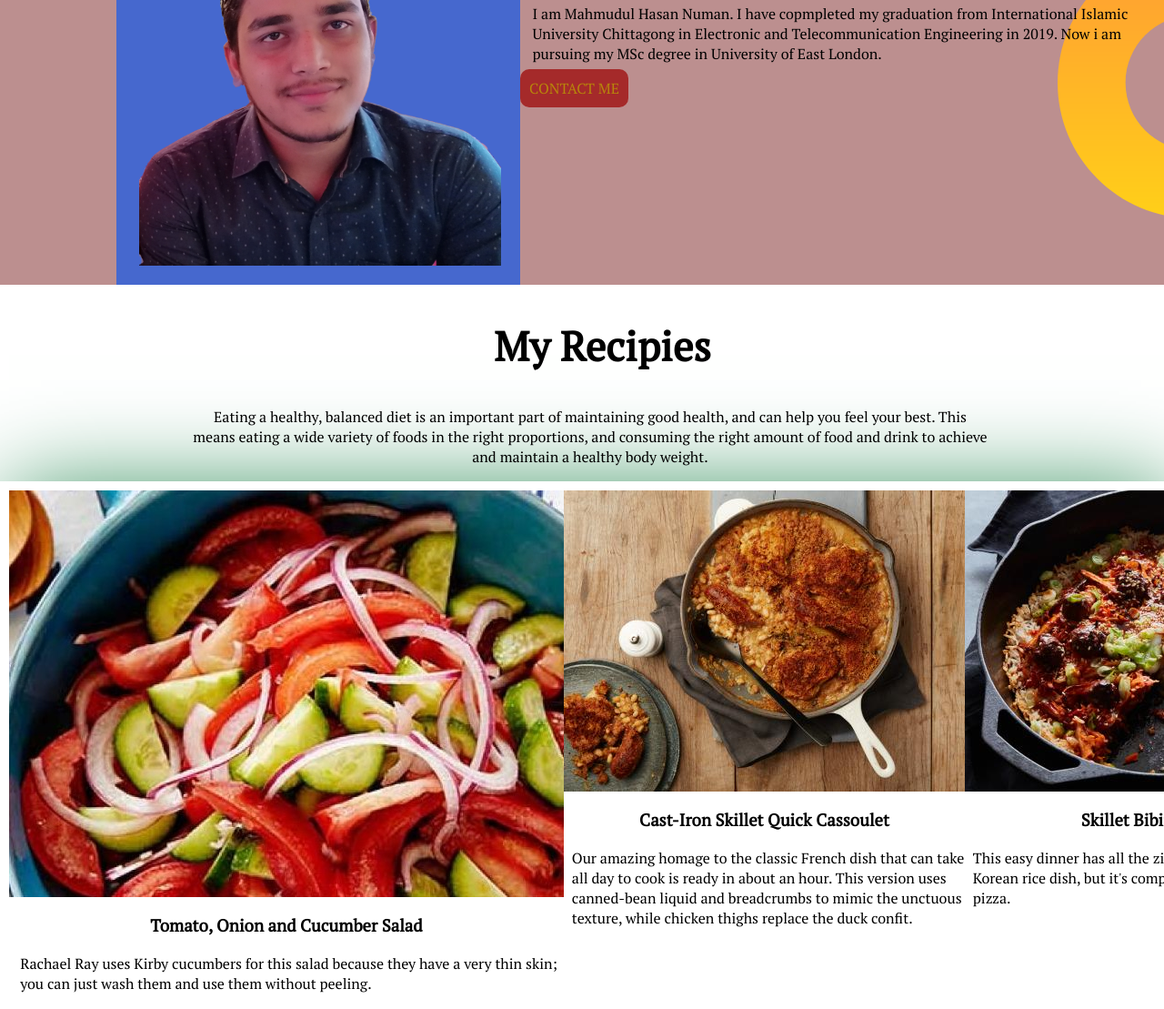
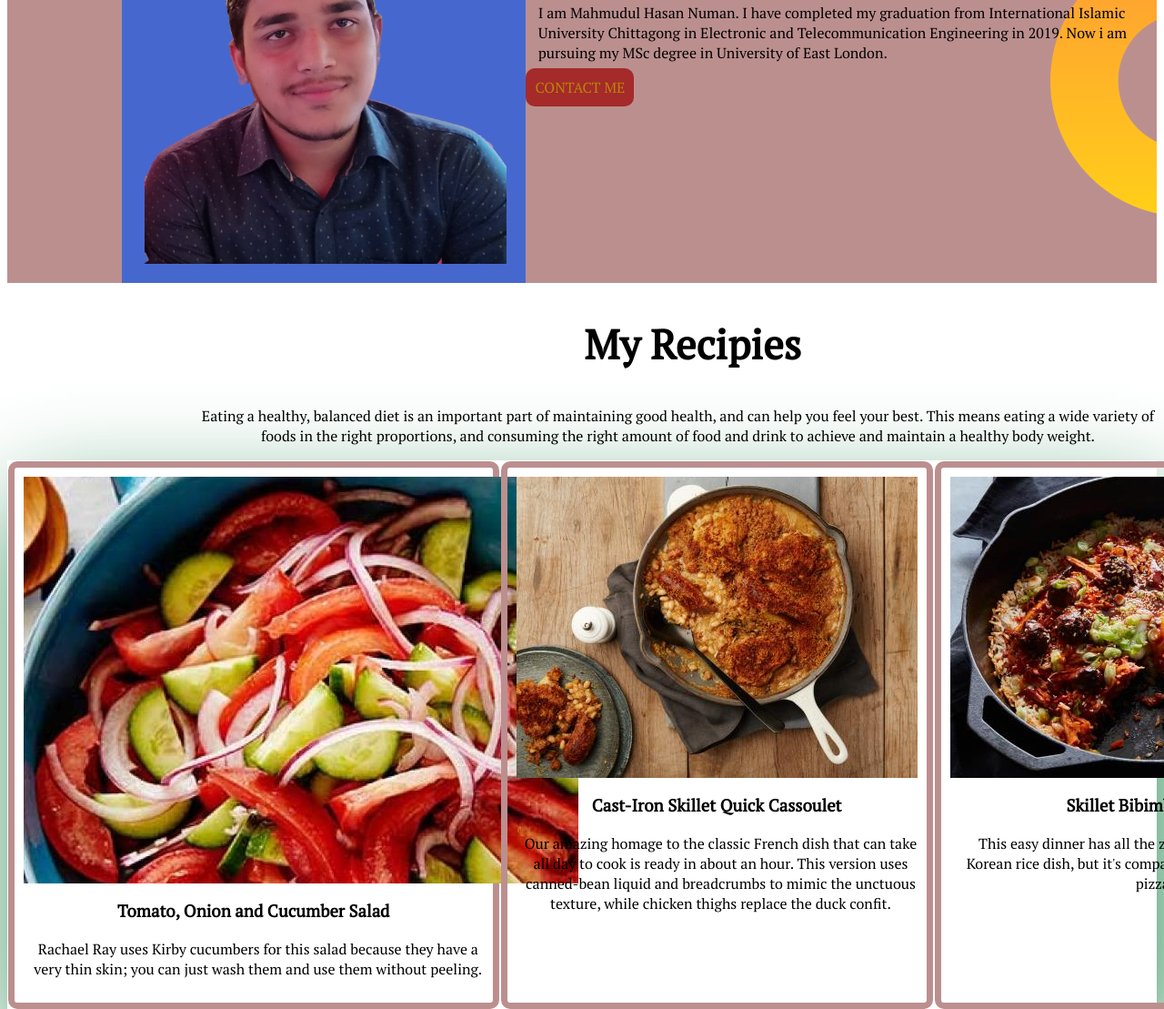
Before and after one commit to Mahmudul-Hasan-Numan/Diet-food-repo, a plain HTML site: page index.html in a window 1280 px wide. Shown: the part 571-1680 px from the top of the page at 91% size. Drawn offline with Linux system fonts and the light colour scheme.

Commit message:
final submission

```diff
--- a/index.html
+++ b/index.html
@@ -29,7 +29,7 @@
         </div>
         <div>
             <h1>About Me</h1>
-            <p>I am Mahmudul Hasan Numan. I have copmpleted my graduation from International Islamic University
+            <p>I am Mahmudul Hasan Numan. I have completed my graduation from International Islamic University
                 Chittagong
                 in Electronic and Telecommunication Engineering in 2019. Now i am pursuing my MSc degree in University
                 of
@@ -47,13 +47,13 @@
                 food and drink to achieve and maintain a healthy body weight.</p>
         </div>
         <div class="arrangement">
-            <div>
+            <div class="image-one">
                 <img src="images/tomato, onion.jpeg" alt="">
                 <h3>Tomato, Onion and Cucumber Salad</h3>
                 <p>Rachael Ray uses Kirby cucumbers for this salad because they have a very thin skin; you can just
                     wash them and use them without peeling.</p>
             </div>
-            <div>
+            <div class="image-one">
                 <img src="images/cast-iron.jpeg" alt="">
                 <h3>Cast-Iron Skillet Quick Cassoulet</h3>
                 <p>
@@ -63,7 +63,7 @@
                     thighs
                     replace the duck confit.</p>
             </div>
-            <div>
+            <div class="image-one">
                 <img src="images/skillet.jpeg" alt="">
                 <h3>Skillet Bibimbap Pizza</h3>
                 <p>
--- a/style.css
+++ b/style.css
@@ -1,6 +1,5 @@
 body{
     font-family: 'PT Serif', serif;
-    margin: 0%;
 }
 h1{
     font-size: 45px;
@@ -48,12 +47,20 @@ p{
 .recipe{
 text-align: center;
 margin-left:15%;
-margin-right: 15%;
 }
 .arrangement{
     display:flex;
-    box-shadow: 10px 10px 100px seagreen;
+    box-shadow: 10px 50px 110px seagreen;
+    margin-bottom: 5%;
+    text-align: center;
+}
+.image-one{
+    width: 40%;
+    border-image-width: 10%;
+    margin: 1px;
     padding: 10px;
+    border:7px solid rosybrown;
+    border-radius: 10px;
 }
 footer p{
     text-align: center;
```
